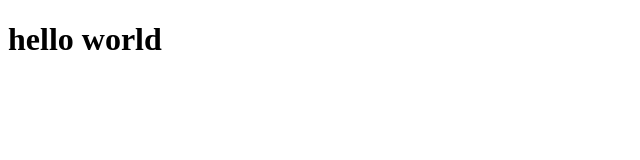
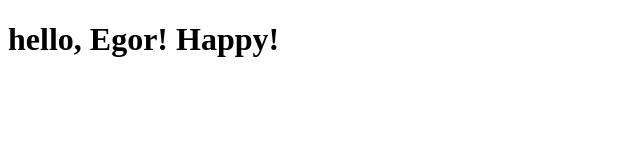
Before and after one commit to nikolaysalinder/nikolaysalinder.github.io, a website: page index.html in a window 1280 px wide. Shown: the whole page, without its empty margins (0-640 px from the left). Drawn offline with Linux system fonts and the light colour scheme.

Commit message:
changed to Egorka

```diff
--- a/index.html
+++ b/index.html
@@ -7,7 +7,7 @@
 </head>
 <body>
   <div class="app">
-    <h1>hello world</h1>
+    <h1>hello, Egor! Happy!</h1>
   </div>
 </body>
 </html>
```
